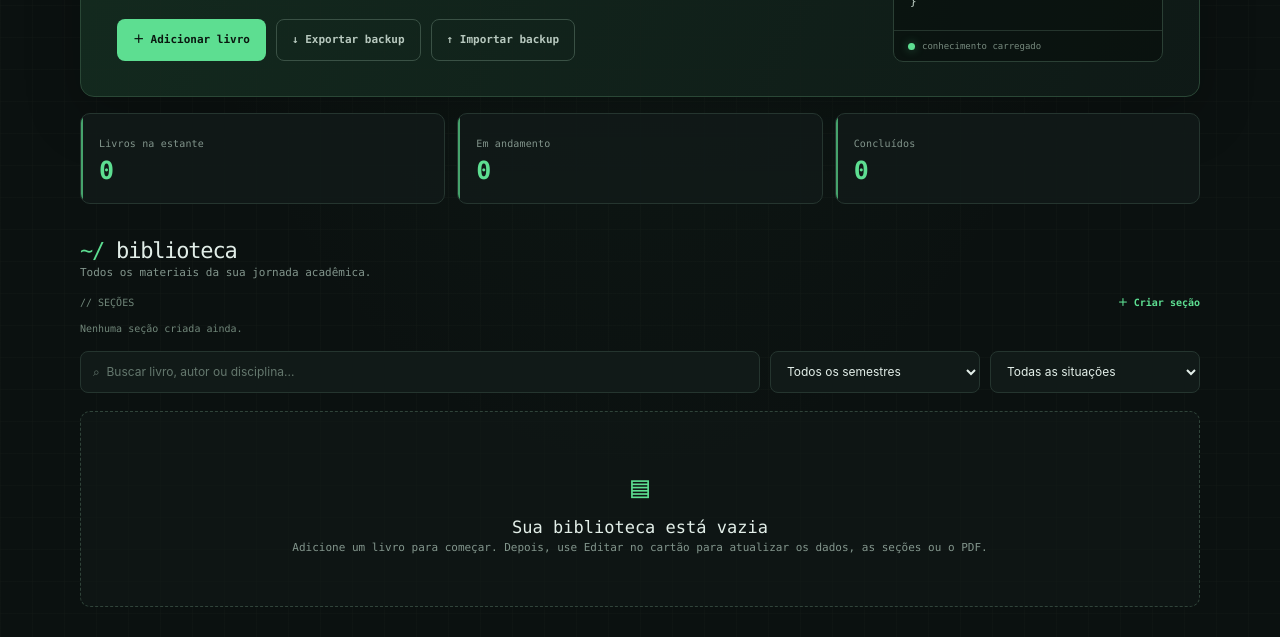
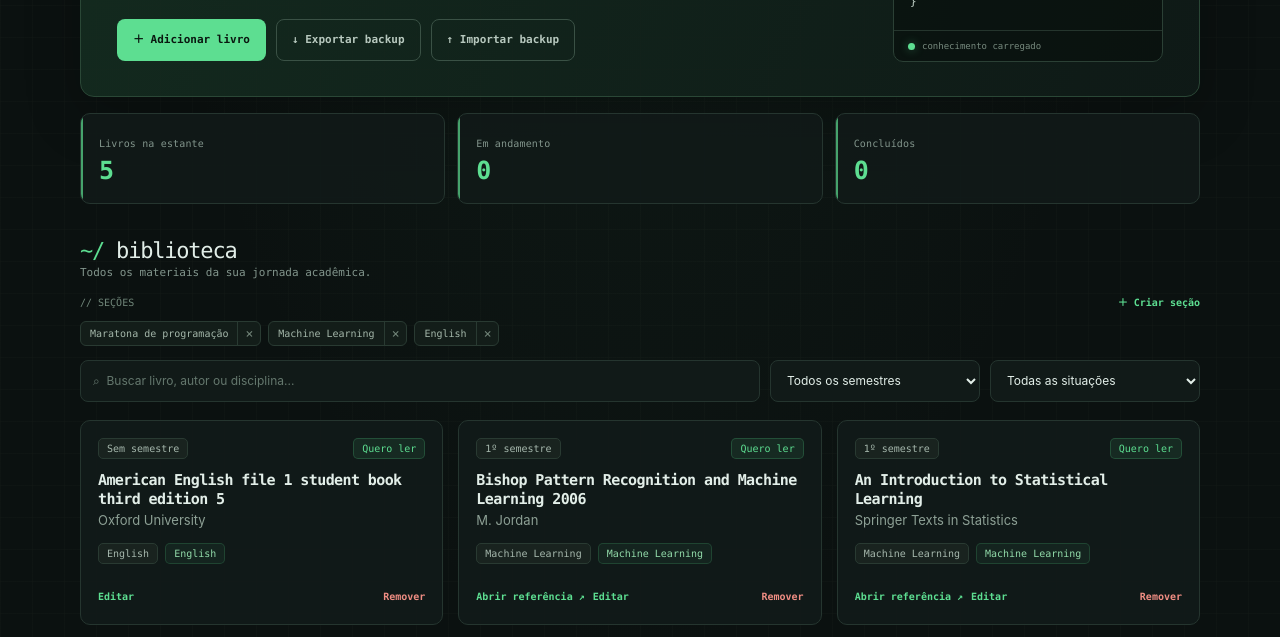
Before and after one commit to ronansilva-source/Dev-Libray, a plain HTML site: page index.html in a window 1280 px wide. Shown: the part 283-920 px from the top of the page. Drawn offline with Linux system fonts and the light colour scheme.

Commit message:
Restaurar livros recuperados
Recuperar os 5 livros e 3 seções salvos no navegador quando a biblioteca ainda não tiver dados locais. Não inclui os PDFs anexados.

```diff
--- a/index.html
+++ b/index.html
@@ -476,6 +476,100 @@
       const STORAGE_KEY = "minha-estante-graduacao-v1";
       const SECTIONS_KEY = "minha-estante-sections-v1";
       const PDF_DATABASE = "minha-estante-pdfs-v1";
+            const RECOVERY_SEED_KEY = "dev-library-recovery-seed-v1";
+      const RECOVERED_LIBRARY = {
+        "sections": [
+          {
+            "id": "046c2b72-1224-46d4-82c2-6bfcac598fb0",
+            "name": "Maratona de programação"
+          },
+          {
+            "id": "ccc0a623-67b5-492d-a6f4-36a1caeeacee",
+            "name": "Machine Learning"
+          },
+          {
+            "id": "09481684-be28-4879-ac05-4e3c913bf200",
+            "name": "English"
+          }
+        ],
+        "books": [
+          {
+            "id": "3b472333-3c9b-476e-ae91-3f669a63c17c",
+            "title": "American English file 1 student book third edition 5",
+            "author": "Oxford University",
+            "subject": "English",
+            "semester": "",
+            "status": "Quero ler",
+            "link": "",
+            "notes": "",
+            "sections": ["09481684-be28-4879-ac05-4e3c913bf200"]
+          },
+          {
+            "id": "3b4458c1-bca4-4ada-947e-567adb4234bd",
+            "title": "Bishop Pattern Recognition and Machine Learning 2006",
+            "author": "M. Jordan",
+            "subject": "Machine Learning",
+            "semester": "1º semestre",
+            "status": "Quero ler",
+            "link": "https://www.microsoft.com/en-us/research/wp-content/uploads/2006/01/Bishop-Pattern-Recognition-and-Machine-Learning-2006.pdf",
+            "notes": "",
+            "sections": ["ccc0a623-67b5-492d-a6f4-36a1caeeacee"]
+          },
+          {
+            "id": "b995eede-260d-43b2-a81e-b69183395a5c",
+            "title": "An Introduction to Statistical Learning",
+            "author": "Springer Texts in Statistics",
+            "subject": "Machine Learning",
+            "semester": "1º semestre",
+            "status": "Quero ler",
+            "link": "https://www.stat.berkeley.edu/~rabbee/s154/ISLR_First_Printing.pdf",
+            "notes": "",
+            "sections": ["ccc0a623-67b5-492d-a6f4-36a1caeeacee"]
+          },
+          {
+            "id": "02564270-d5be-4d08-926a-3c4a6739fa13",
+            "title": "Introduction to Algorithms: A Creative Approach",
+            "author": "Udi Manber",
+            "subject": "Algoritimos",
+            "semester": "Maratona",
+            "status": "Quero ler",
+            "link": "https://blogtailieublog.wordpress.com/wp-content/uploads/2017/05/introduction-to-algorithms-by-udi-manber.pdf",
+            "notes": "",
+            "sections": ["046c2b72-1224-46d4-82c2-6bfcac598fb0"]
+          },
+          {
+            "id": "52207c34-6084-44d5-a656-c18ac6dcbedf",
+            "title": "The Algorithm Design Manual",
+            "author": "Steven S. Skiena",
+            "subject": "Algoritimos",
+            "semester": "Maratona",
+            "status": "Quero ler",
+            "link": "https://sureshcseit.wordpress.com/wp-content/uploads/2021/04/skienathealgorithmdesignmanual.pdf",
+            "notes": "",
+            "sections": ["046c2b72-1224-46d4-82c2-6bfcac598fb0"]
+          }
+        ]
+      };
+
+      function applyRecoveredSeed() {
+        try {
+          if (localStorage.getItem(RECOVERY_SEED_KEY)) return;
+          const savedBooks = JSON.parse(localStorage.getItem(STORAGE_KEY) || "[]");
+          const savedSections = JSON.parse(localStorage.getItem(SECTIONS_KEY) || "[]");
+          if (Array.isArray(savedBooks) && savedBooks.length === 0 &&
+              Array.isArray(savedSections) && savedSections.length === 0) {
+            localStorage.setItem(STORAGE_KEY, JSON.stringify(RECOVERED_LIBRARY.books));
+            localStorage.setItem(SECTIONS_KEY, JSON.stringify(RECOVERED_LIBRARY.sections));
+          }
+          localStorage.setItem(RECOVERY_SEED_KEY, "1");
+        } catch (error) {
+          console.error("Não foi possível restaurar os dados recuperados.", error);
+        }
+      }
+
+      applyRecoveredSeed();
+
+
       const allowedStatuses = ["Quero ler", "Lendo", "Concluído"];
       const dialog = document.getElementById("book-dialog");
       const form = document.getElementById("book-form");
```
